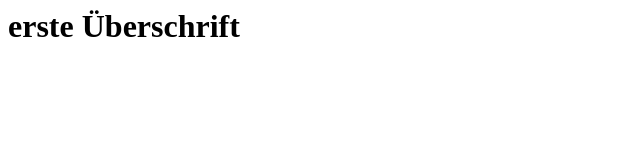
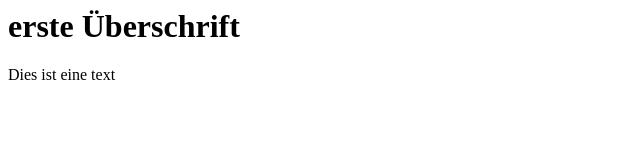
Before and after one commit to BytebyMarc/gittest, a plain HTML site: page index.html in a window 1280 px wide. Shown: the full height of the page, 0-640 px from the left. Drawn offline with Linux system fonts and the light colour scheme.

Commit message:
erster comit

```diff
--- a/index.html
+++ b/index.html
@@ -4,7 +4,7 @@
 
 <h1>erste Überschrift</h1>
 
-
+<p>Dies ist eine text</p>
 </body>
 
 </html>
```
